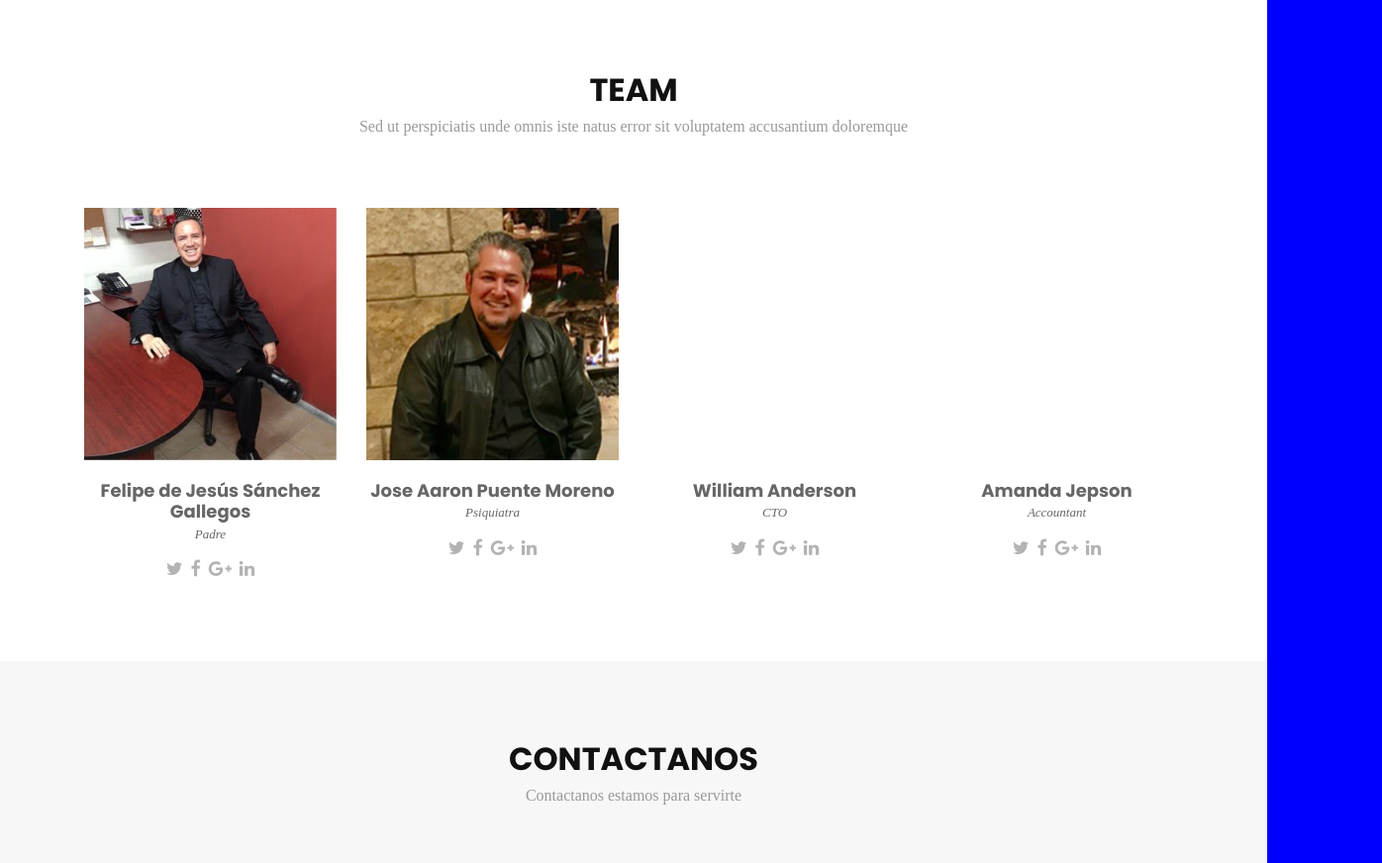
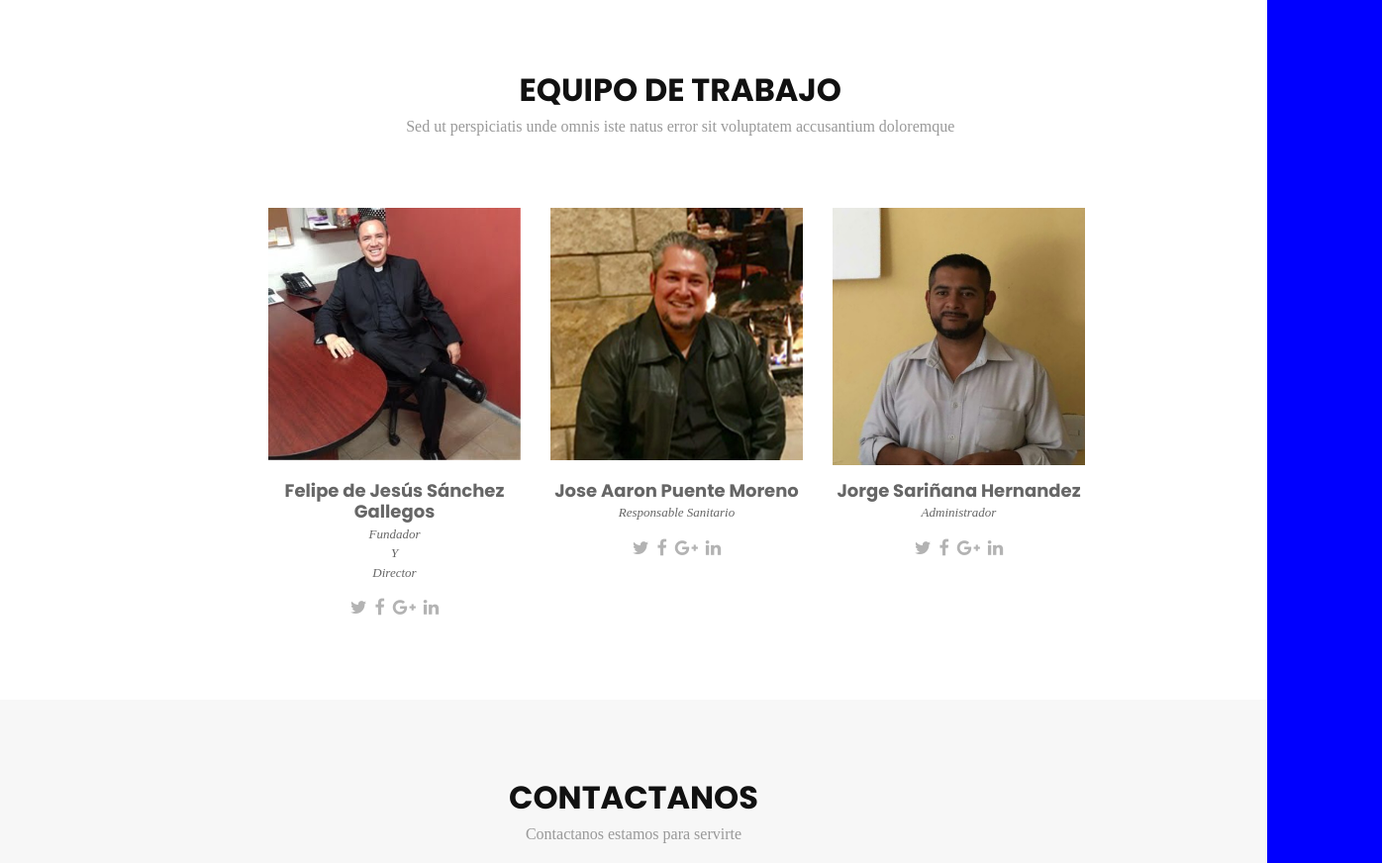
Before and after one commit to kokyss/CIAAM, a plain HTML site: page index.html in a window 1280 px wide. Shown: the part 3472-4344 px from the top of the page at 99% size, 1396 px wide, since content can reach past the window. Drawn offline with Linux system fonts and the light colour scheme.

Commit message:
edicion de imagenes 2

```diff
--- a/css/style.css
+++ b/css/style.css
@@ -808,6 +808,7 @@ body.mobile-nav-active #mobile-nav-toggle {
 #team {
   background: #fff;
   padding: 80px 0 60px 0;
+
 }
 
 #team .member {
--- a/index.html
+++ b/index.html
@@ -319,9 +319,9 @@
       Team Section
     ============================-->
     <section id="team">
-      <div class="container wow fadeInUp">
-        <div class="section-header">
-          <h3 class="section-title">Team</h3>
+      <div class="container wow fadeInUp" style="margin-left: 20%;" >
+        <div class="section-header" style="margin-right: 25%;">
+          <h3 class="section-title">Equipo de trabajo</h3>
           <p class="section-description">Sed ut perspiciatis unde omnis iste natus error sit voluptatem accusantium doloremque</p>
         </div>
         <div class="row">
@@ -329,7 +329,9 @@
             <div class="member">
               <div class="pic"><img src="img/team-1.jpg" alt=""></div>
               <h4>Felipe de Jesús Sánchez Gallegos</h4>
-              <span>Padre</span>
+              <span>Fundador</span>
+              <span>Y</span>
+              <span>Director</span>
               <div class="social">
                 <a href=""><i class="fa fa-twitter"></i></a>
                 <a href=""><i class="fa fa-facebook"></i></a>
@@ -343,7 +345,7 @@
             <div class="member">
               <div class="pic"><img src="img/team-2.jpg" alt=""></div>
               <h4>Jose Aaron Puente Moreno</h4>
-              <span>Psiquiatra</span>
+              <span>Responsable Sanitario</span>
               <div class="social">
                 <a href=""><i class="fa fa-twitter"></i></a>
                 <a href=""><i class="fa fa-facebook"></i></a>
@@ -356,8 +358,8 @@
           <div class="col-lg-3 col-md-6">
             <div class="member">
               <div class="pic"><img src="img/team-3.jpg" alt=""></div>
-              <h4>William Anderson</h4>
-              <span>CTO</span>
+              <h4>Jorge Sariñana Hernandez</h4>
+              <span>Administrador</span>
               <div class="social">
                 <a href=""><i class="fa fa-twitter"></i></a>
                 <a href=""><i class="fa fa-facebook"></i></a>
@@ -367,22 +369,7 @@
             </div>
           </div>
 
-          <div class="col-lg-3 col-md-6">
-            <div class="member">
-              <div class="pic"><img src="img/team-4.jpg" alt=""></div>
-              <h4>Amanda Jepson</h4>
-              <span>Accountant</span>
-              <div class="social">
-                <a href=""><i class="fa fa-twitter"></i></a>
-                <a href=""><i class="fa fa-facebook"></i></a>
-                <a href=""><i class="fa fa-google-plus"></i></a>
-                <a href=""><i class="fa fa-linkedin"></i></a>
-              </div>
-            </div>
-          </div>
-        </div>
 
-      </div>
     </section><!-- #team -->
 
     <!--==========================
```
Also changed, not shown: CODIGOS PARA SUBIR.txt, img/logo - copia.png (added), img/team-3.jpg (added).
